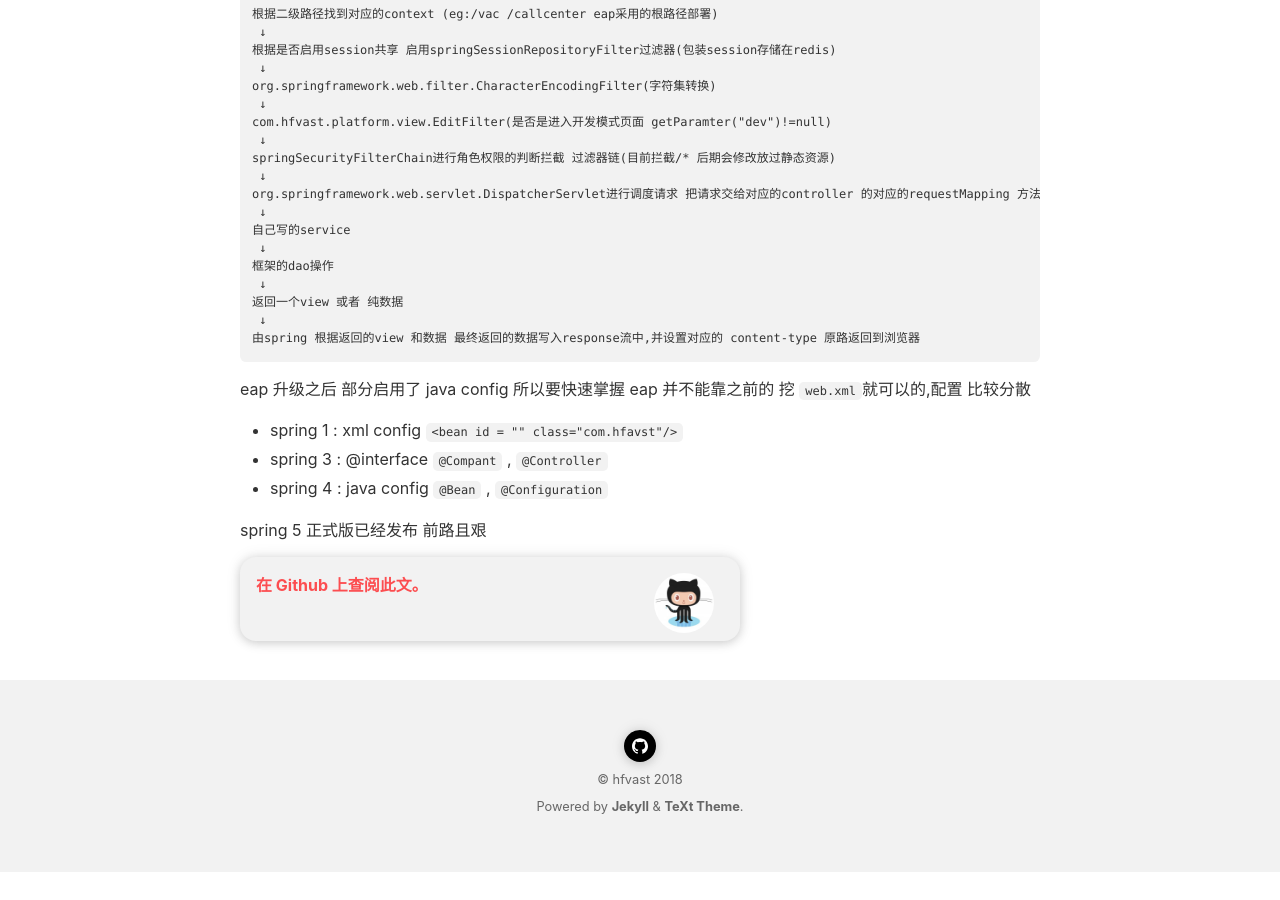
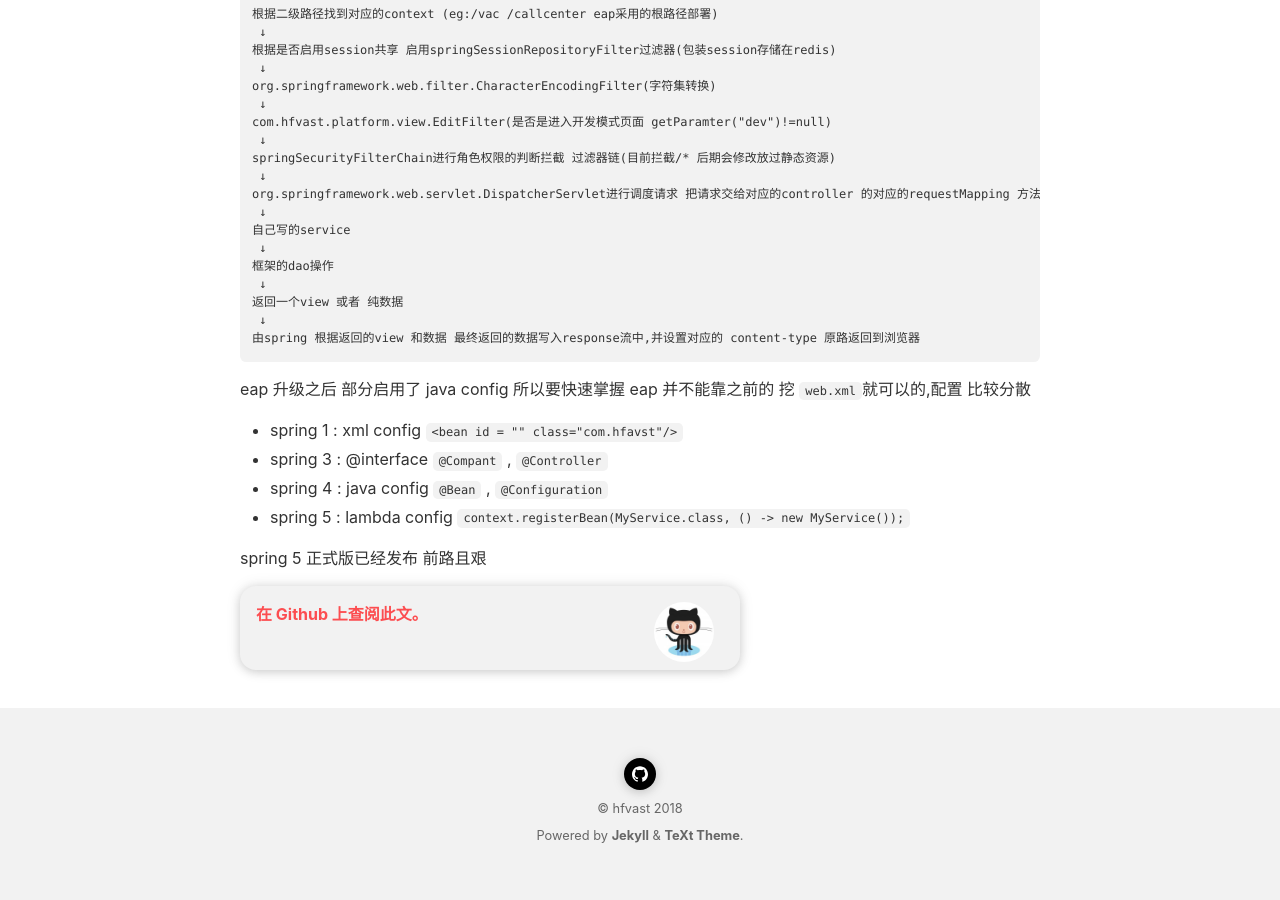
Before and after one commit to FireLee1413/hfvast.github.io, a Jekyll site: the page built from _posts/2018-01-24-eap使用(4)-架构设计.md, in a window 1280 px wide and 900 px high, scrolled down 1301 px. Built offline with Jekyll 4.4.1, drawn with Linux system fonts in a browser that asks for light colours; nearby versions of some CDN libraries; comment, search, counter and statistics services are not loaded; before the commit the page ends 2173 px from its top, so only the background shows below that.

Commit message:
添加spring 5 的注册bean的方法

```diff
--- a/_posts/2018-01-24-eap使用(4)-架构设计.md
+++ b/_posts/2018-01-24-eap使用(4)-架构设计.md
@@ -71,5 +71,6 @@ eap 升级之后 部分启用了 java config  所以要快速掌握 eap 并不
 * spring 1 : xml config `<bean id = "" class="com.hfavst"/>`
 * spring 3 : @interface `@Compant` , `@Controller`
 * spring 4 : java config `@Bean` , `@Configuration`
+* spring 5 : lambda config `context.registerBean(MyService.class, () -> new MyService());`
 
 spring 5 正式版已经发布 前路且艰
```
